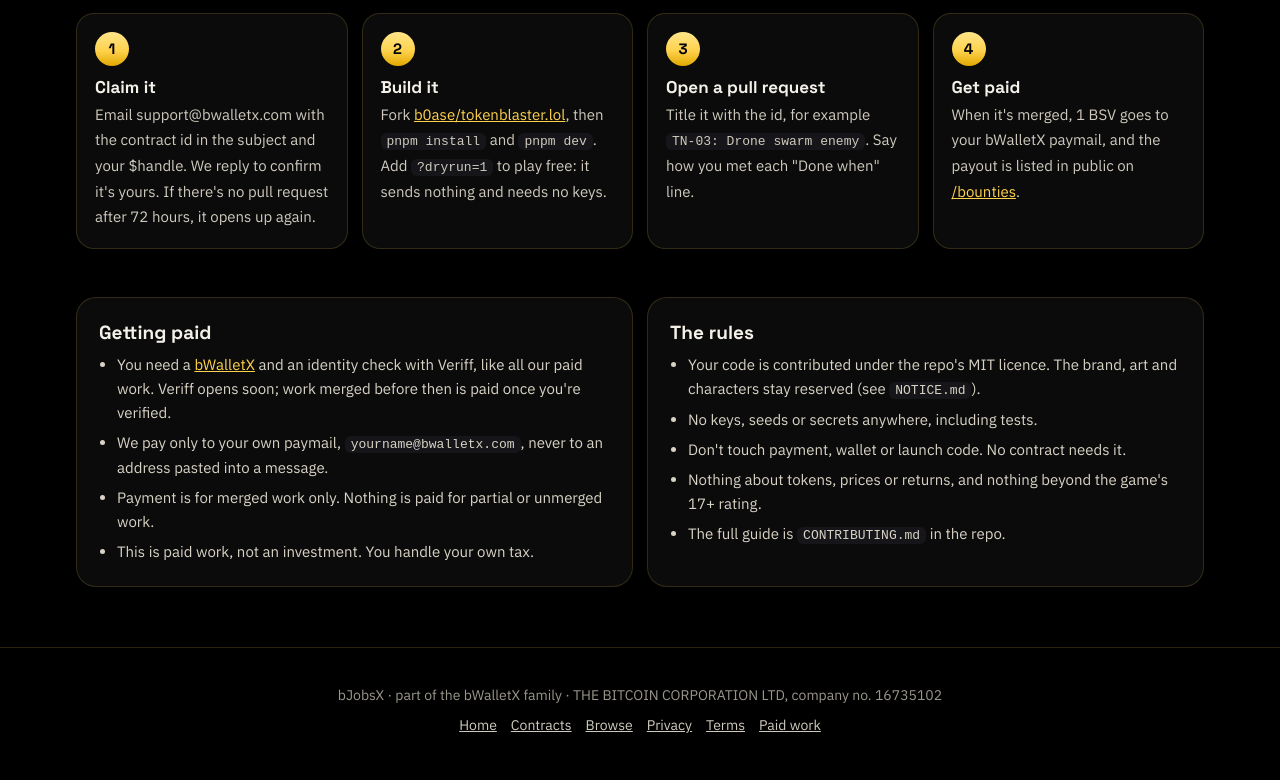
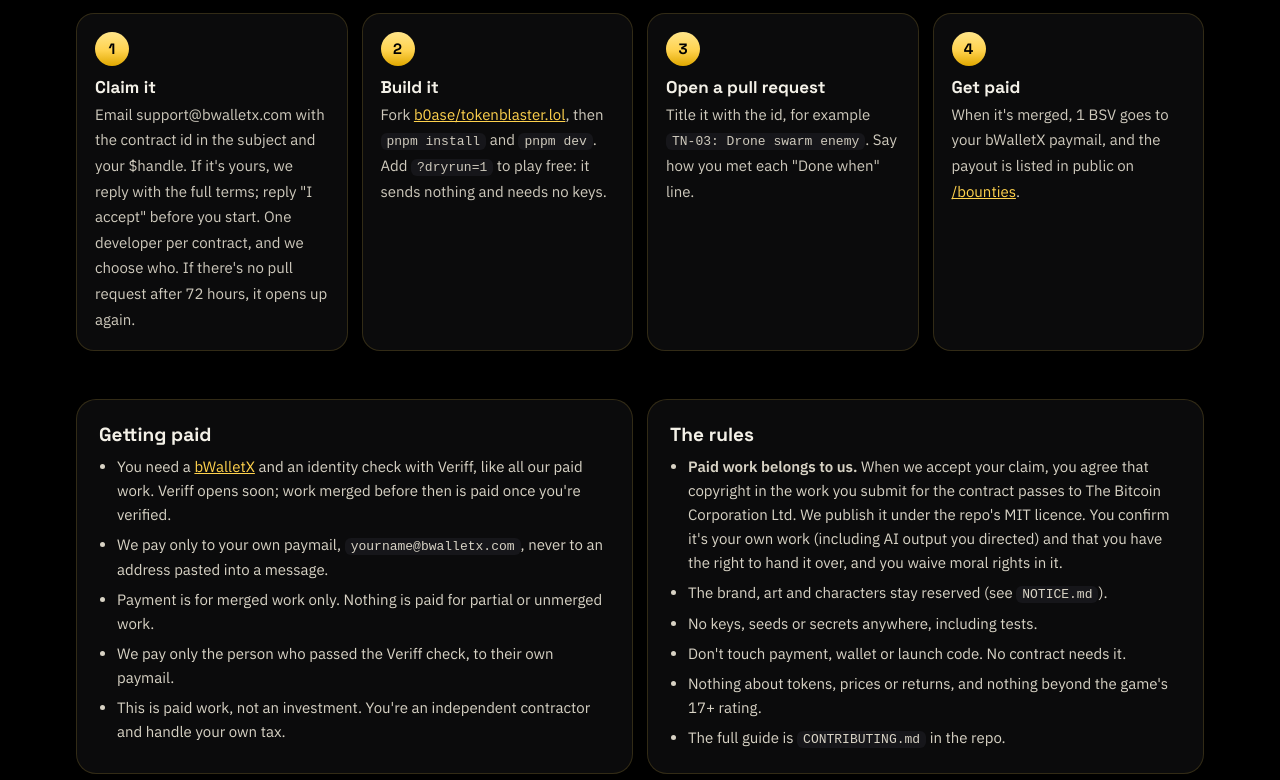
Before and after one commit to bitcoin-corp/bjobsx-site, a website: page contracts.html in a window 1280 px wide. Shown: the part 1400-2180 px from the top of the page. Drawn offline with nearby package versions, Linux system fonts and the light colour scheme.

Commit message:
Contracts: CEO terms (paid work owned by bCorp, claim = accept terms by email, pay only the Veriff-checked person, independent contractor)
Co-Authored-By: Claude Opus 5.5 <noreply@anthropic.com>

```diff
--- a/contracts.html
+++ b/contracts.html
@@ -132,7 +132,7 @@ section.blk{margin-top:48px}
   <section class="blk" aria-labelledby="howH">
     <h2 id="howH">How it works</h2>
     <ol class="steps">
-      <li><b>Claim it</b><span>Email support@bwalletx.com with the contract id in the subject and your $handle. We reply to confirm it's yours. If there's no pull request after 72 hours, it opens up again.</span></li>
+      <li><b>Claim it</b><span>Email support@bwalletx.com with the contract id in the subject and your $handle. If it's yours, we reply with the full terms; reply "I accept" before you start. One developer per contract, and we choose who. If there's no pull request after 72 hours, it opens up again.</span></li>
       <li><b>Build it</b><span>Fork <a class="gold" href="https://github.com/b0ase/tokenblaster.lol">b0ase/tokenblaster.lol</a>, then <code>pnpm install</code> and <code>pnpm dev</code>. Add <code>?dryrun=1</code> to play free: it sends nothing and needs no keys.</span></li>
       <li><b>Open a pull request</b><span>Title it with the id, for example <code>TN-03: Drone swarm enemy</code>. Say how you met each "Done when" line.</span></li>
       <li><b>Get paid</b><span>When it's merged, 1 BSV goes to your bWalletX paymail, and the payout is listed in public on <a class="gold" href="https://bwalletx.com/bounties">/bounties</a>.</span></li>
@@ -147,13 +147,15 @@ section.blk{margin-top:48px}
           <li>You need a <a class="gold" href="https://bwalletx.com/get">bWalletX</a> and an identity check with Veriff, like all our paid work. Veriff opens soon; work merged before then is paid once you're verified.</li>
           <li>We pay only to your own paymail, <code>yourname@bwalletx.com</code>, never to an address pasted into a message.</li>
           <li>Payment is for merged work only. Nothing is paid for partial or unmerged work.</li>
-          <li>This is paid work, not an investment. You handle your own tax.</li>
+          <li>We pay only the person who passed the Veriff check, to their own paymail.</li>
+          <li>This is paid work, not an investment. You're an independent contractor and handle your own tax.</li>
         </ul>
       </div>
       <div class="panel">
         <h3>The rules</h3>
         <ul class="rules">
-          <li>Your code is contributed under the repo's MIT licence. The brand, art and characters stay reserved (see <code>NOTICE.md</code>).</li>
+          <li><b>Paid work belongs to us.</b> When we accept your claim, you agree that copyright in the work you submit for the contract passes to The Bitcoin Corporation Ltd. We publish it under the repo's MIT licence. You confirm it's your own work (including AI output you directed) and that you have the right to hand it over, and you waive moral rights in it.</li>
+          <li>The brand, art and characters stay reserved (see <code>NOTICE.md</code>).</li>
           <li>No keys, seeds or secrets anywhere, including tests.</li>
           <li>Don't touch payment, wallet or launch code. No contract needs it.</li>
           <li>Nothing about tokens, prices or returns, and nothing beyond the game's 17+ rating.</li>
```
